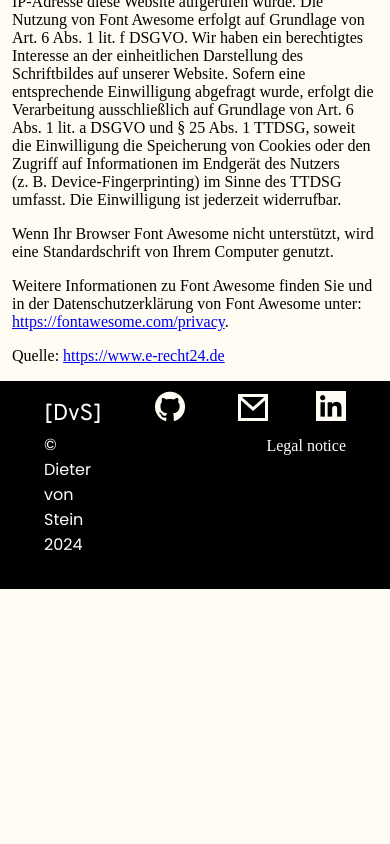
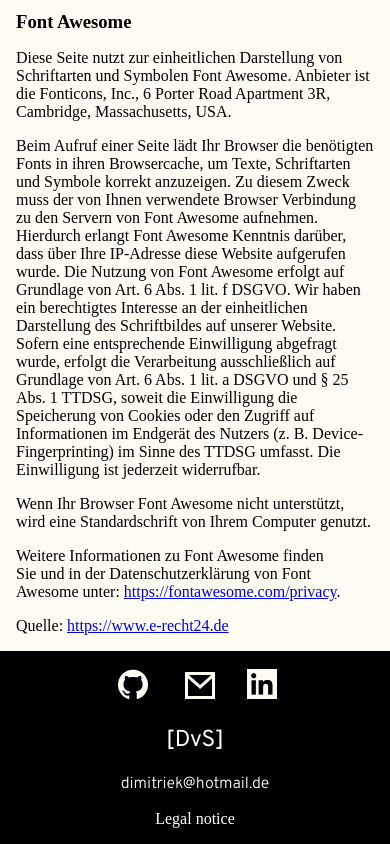
Before and after one commit to D1m1tr1e/MyPortfolio, an Angular app in the folder portfolio/: page /imprint in a window 390 px wide. Shown: the part 9900-10744 px from the top of the page. Before the commit the page ends 10489 px from the top, so only its background shows below. Built offline with nearby package versions, Linux system fonts and the light colour scheme.

Commit message:
fixed bugs

```diff
--- a/portfolio/src/app/shared/footer/footer.component.html
+++ b/portfolio/src/app/shared/footer/footer.component.html
@@ -15,4 +15,17 @@
         </div>
     </div>
 
+    <!--MOBILE-->
+        <div class="mobile-view">
+            <div>
+                <img src="../../../assets/img/github-icon.png" alt="">
+                <img src="../../../assets/img/email-icon.png" alt="">
+                <img src="../../../assets/img/linkedin-icon.png" alt="">
+            </div>
+            <h2 class="fontOverpass400">[DvS]</h2>
+
+            <span class="fontOverpass300">dimitriek&#64;hotmail.de</span>
+
+            <a href="">Legal notice</a>
+        </div>
 </section>
--- a/portfolio/src/app/shared/footer/footer.component.scss
+++ b/portfolio/src/app/shared/footer/footer.component.scss
@@ -4,6 +4,10 @@
     display: flex;
     justify-content: space-between;
     padding: 0 3rem 1rem 3rem;
+
+    @media only screen and (max-width: 580px) {
+        display: block;
+    }
 }
 
 h2 {
@@ -14,6 +18,10 @@
 p {
     color: white;
     margin-top: -1rem;
+
+    @media only screen and (max-width: 580px) {
+        display: none;
+    }
 }
 
 a {
@@ -44,9 +52,17 @@
     left: 50%;
 }
 
+span {
+    color: white;
+}
+
 .social-media-section {
     display: flex;
     flex-direction: column;
+
+    @media only screen and (max-width: 580px) {
+        display: none;
+    }
 
     >div {
         display: flex;
@@ -64,3 +80,36 @@
         }
     }
 }
+
+.intials {
+    @media only screen and (max-width: 580px) {
+        display: none;
+    }
+}
+
+.mobile-view {
+    display: none;
+    flex-direction: column;
+    align-items: center;
+    justify-content: center;
+
+    @media only screen and (max-width: 580px) {
+        display: flex;
+    }
+
+    >div {
+        display: flex;
+        align-items: baseline;
+        justify-content: flex-end;
+
+        >img {
+            margin: 0.5rem 1rem 0.5rem 1rem;
+            transition: all 125ms ease-in-out;
+
+            &:hover {
+                transition: 125ms all ease-in-out;
+                transform: scale(1.2) translateY(-20%);
+            }
+        }
+    }
+}
--- a/portfolio/src/app/shared/header/header.component.scss
+++ b/portfolio/src/app/shared/header/header.component.scss
@@ -18,6 +18,14 @@
     width: 27rem;
     transition: all 125ms ease-in-out;
 
+    @media only screen and (max-width: 1060px) {
+        font-size: 60px;
+    }
+
+    @media only screen and (max-width: 665px) {
+        font-size: 50px;
+    }
+
     &:hover {
         transition: all 125ms ease-in-out;
         color: rgba(89, 136, 255, 1);
@@ -27,6 +35,10 @@
 span {
     color: white;
     font-size: 23px;
+
+    @media only screen and (max-width: 665px) {
+        font-size: 15px;
+    }
 }
 
 a {
@@ -37,6 +49,18 @@
     margin-bottom: 3.5rem;
     display: inline-block;
     overflow: hidden;
+
+    @media only screen and (max-width: 1060px) {
+        font-size: 60px;
+    }
+
+    @media only screen and (max-width: 665px) {
+        font-size: 50px;
+    }
+
+    @media only screen and (max-width: 560px) {
+        font-size: 40px;
+    }
 }
 
 a::before {
@@ -46,7 +70,7 @@
     height: 3px;
     bottom: 0;
     left: 0;
-    background-color: rgb(89,136,255);
+    background-color: rgb(89, 136, 255);
     transform: scaleX(0);
     transition: transform 0.5s ease-in-out, left 0.5s ease-in-out;
     transform-origin: left;
@@ -119,12 +143,17 @@
     display: flex;
     justify-content: space-between;
     align-items: center;
-    padding: 0 4rem 2rem 4rem;
+    padding: 0 4rem 2rem 3rem;
 
     >div {
         >img {
             margin-left: 3rem;
             transition: all 125ms ease-in-out;
+
+            @media only screen and (max-width: 700px) {
+                display: none;
+            }
+
 
             &:hover {
                 transition: 125ms all ease-in-out;
```
